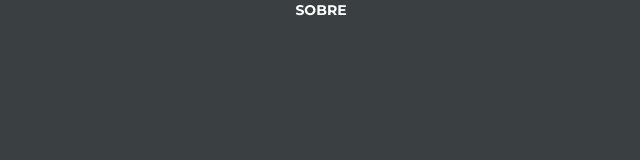
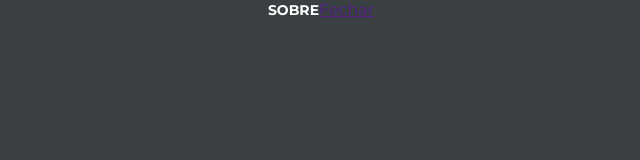
Before and after one commit to BrunoViveiros/CollabCode, a React (Create React App) app: page / in a window 1280 px wide. Shown: the top 160 px of the page, without its empty margins (319-959 px from the left). Built offline with nearby package versions, Linux system fonts and the light colour scheme.

Commit message:
Criado o object IconClose

```diff
--- a/src/App.js
+++ b/src/App.js
@@ -5,6 +5,7 @@ import "./App.css";
 import Checkbox from "./objects/Checkbox";
 import About from "./objects/About";
 import AboutLink from "./objects/AboutLink";
+import IconClose from "./objects/IconClose";
 
 import Header from "./components/Header";
 import Hashtag from "./components/Hashtag";
@@ -17,6 +18,7 @@ const App = () => (
 
     <About>
       <AboutLink className="-light" />
+      <IconClose />
     </About>
   </main>
 );
--- /dev/null
+++ b/src/objects/IconClose/index.js
@@ -0,0 +1,9 @@
+import React from "react";
+
+const IconClose = () => (
+  <a href="" className="icon-close">
+    Fechar
+  </a>
+);
+
+export default IconClose;
```
